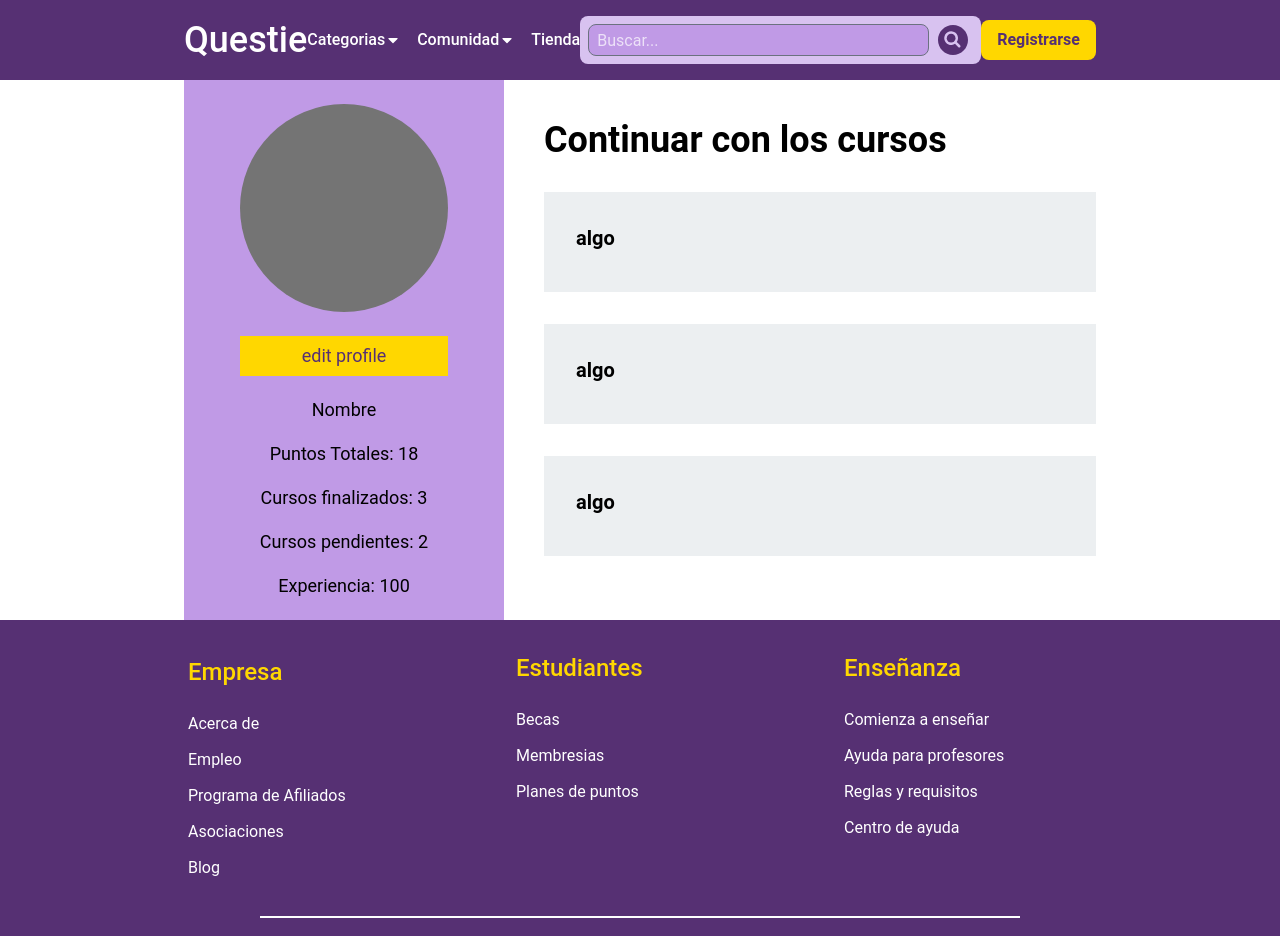
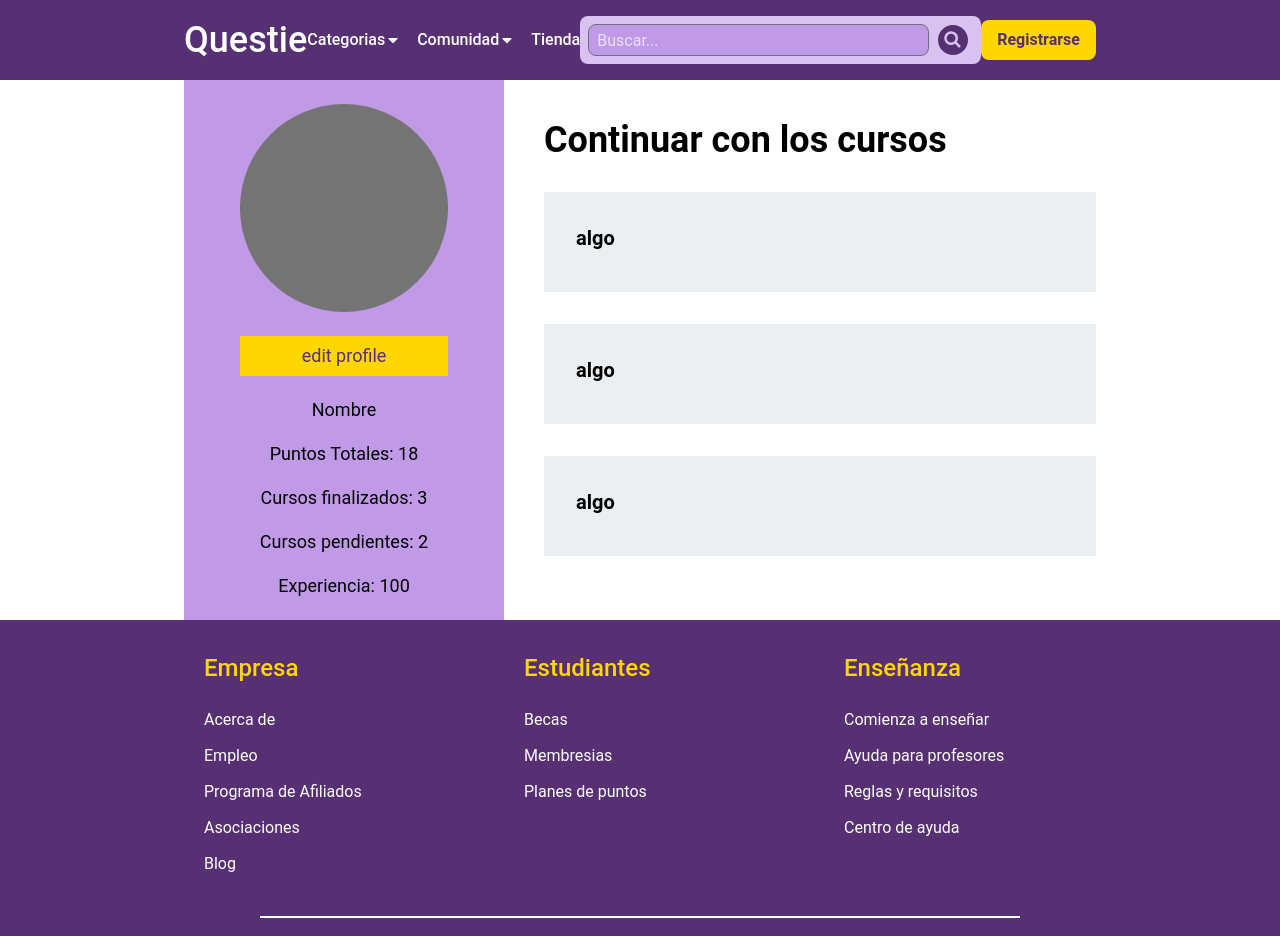
Before and after one commit to IScetta/Questie-Front, a Next.js app: page /profile in a window 1280 px wide. Shown: the top 936 px of the page. Built offline with nearby package versions, Linux system fonts and the light colour scheme.

Commit message:
acepten el request

```diff
--- a/src/app/components/footer/Footer.tsx
+++ b/src/app/components/footer/Footer.tsx
@@ -7,7 +7,7 @@ const Footer: React.FC = (): JSX.Element => {
     <footer className="bg-purpleMain pb-5">
       <div className="flex flex-col justify-center items-center w-full h-auto sm:px-[11.5rem] md">
         <div className="sm:flex sm:flex-row grid grid-cols-2 justify-between items-center w-full h-full px-2 py-2 md:mr-20 lg:mr-14">
-          <div className="ml-4  flex flex-col sm:flex sm:flex-col justify-start items-start h-[15rem] sm:w-60 sm:h-[17.5rem] sm:p-6 md:place-content-center md:ml-0">
+          <div className="ml-4 flex flex-col sm:flex sm:flex-col justify-start items-start sm:w-60 h-[15rem] sm:h-[17.5rem] sm:p-6 md:h-[17.5rem] lg:h-[17.5rem]-">
             <h1 className="text-yellowMain text-sm sm:text-2xl font-medium mb-6">
               Empresa
             </h1>
@@ -37,7 +37,7 @@ const Footer: React.FC = (): JSX.Element => {
               </p>
             </Link>
           </div>
-          <div className="ml-4 flex flex-col sm:flex sm:flex-col justify-start items-start sm:w-60 h-[15rem] sm:h-[17.5rem] sm:p-6">
+          <div className="ml-4 flex flex-col sm:flex sm:flex-col justify-start items-start sm:w-60 h-[15rem] sm:h-[17.5rem] sm:p-6 md:h-[17.5rem] lg:h-[17.5rem]">
             <h1 className="text-yellowMain text-sm sm:text-2xl font-medium mb-6">
               Estudiantes
             </h1>
@@ -57,7 +57,7 @@ const Footer: React.FC = (): JSX.Element => {
               </p>
             </Link>
           </div>
-          <div className="ml-4 flex flex-col sm:flex sm:flex-col sm:justify-start sm:items-start sm:w-60 h-[15rem] sm:h-[17.5rem] sm:p-6">
+          <div className="ml-4 flex flex-col sm:flex sm:flex-col sm:justify-start sm:items-start sm:w-60 h-[15rem] sm:h-[17.5rem] sm:p-6 md:h-[17.5rem] lg:h-[17.5rem] ">
             <h1 className="text-yellowMain sm:text-2xl font-medium mb-6">
               Enseñanza
             </h1>
```
